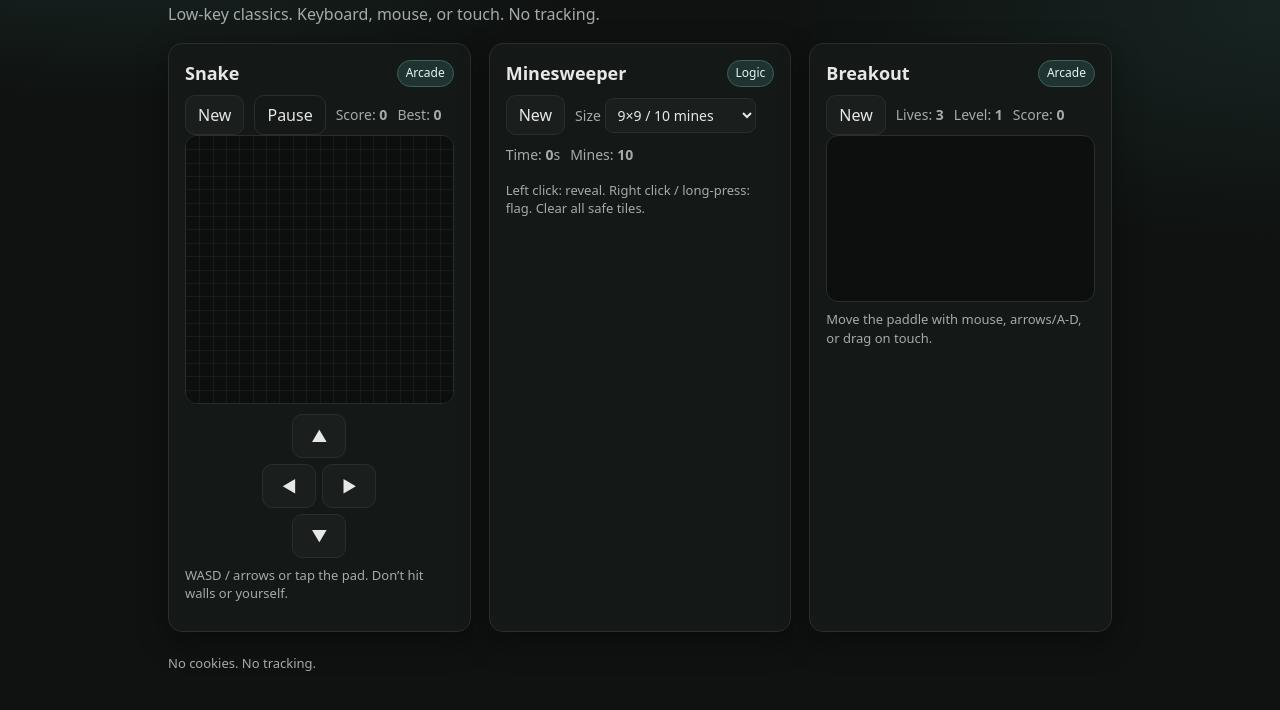
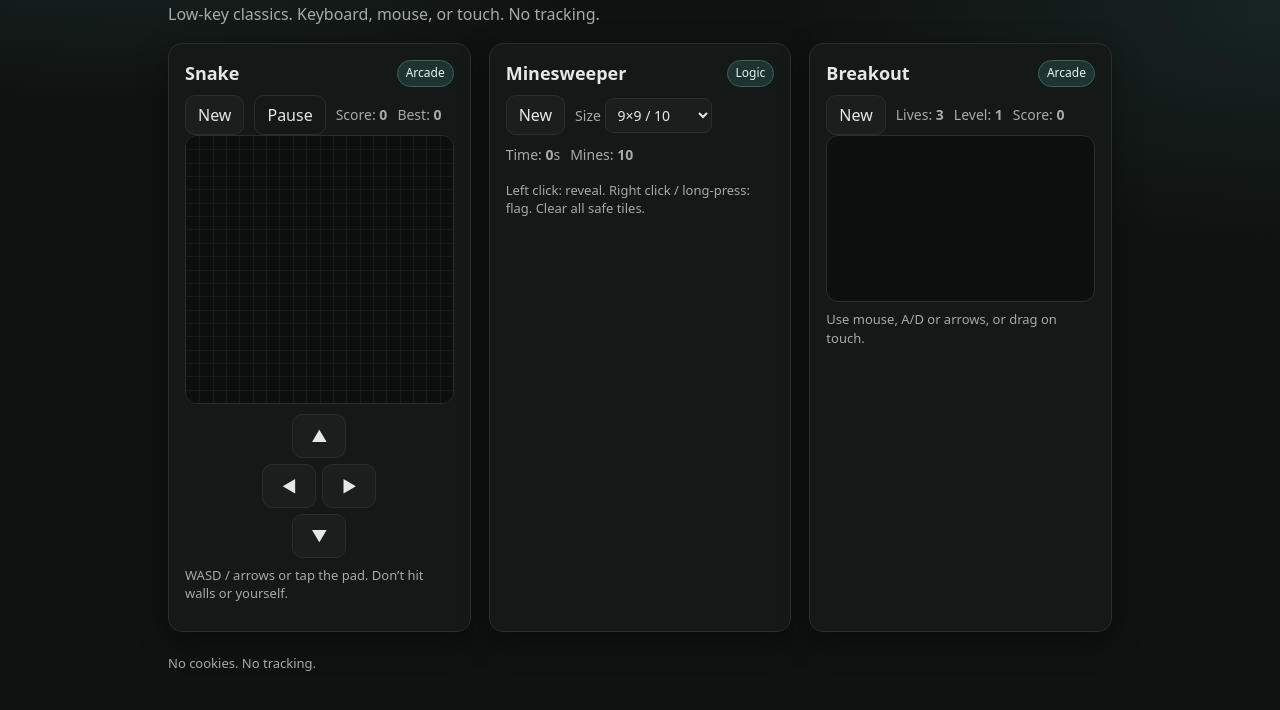
Before and after one commit to GMolter/GMolter.github.io, a plain HTML site: page index.html in a window 1280 px wide. Shown: the part 68-778 px from the top of the page. Drawn offline with Linux system fonts and the light colour scheme.

Commit message:
Update index.html

```diff
--- a/index.html
+++ b/index.html
@@ -27,14 +27,11 @@
         <span class="muted counter">Best: <strong id="snk-best">0</strong></span>
         <span id="snk-status" class="muted status" role="status" aria-live="polite"></span>
       </div>
-
       <div class="canvas-wrap">
         <canvas id="snk-canvas" width="360" height="360" aria-label="Snake board"></canvas>
       </div>
-
-      <!-- on-screen d-pad for touch -->
       <div class="dpad" aria-hidden="true">
-        <button class="d d-up"   data-dir="up">▲</button>
+        <button class="d d-up" data-dir="up">▲</button>
         <div class="d-row">
           <button class="d d-left" data-dir="left">◀</button>
           <button class="d d-right" data-dir="right">▶</button>
@@ -54,9 +51,9 @@
         <button class="btn" id="msw-new">New</button>
         <label class="muted">Size
           <select id="msw-size" aria-label="Board size">
-            <option value="9,10" selected>9×9 / 10 mines</option>
-            <option value="12,20">12×12 / 20 mines</option>
-            <option value="16,40">16×16 / 40 mines</option>
+            <option value="9,10" selected>9×9 / 10</option>
+            <option value="12,20">12×12 / 20</option>
+            <option value="16,40">16×16 / 40</option>
           </select>
         </label>
         <span class="muted counter">Time: <strong id="msw-time">0</strong>s</span>
@@ -80,17 +77,15 @@
         <span class="muted counter">Score: <strong id="brk-score">0</strong></span>
         <span id="brk-status" class="muted status" role="status" aria-live="polite"></span>
       </div>
-
       <div class="canvas-wrap">
         <canvas id="brk-canvas" width="420" height="260" aria-label="Breakout playfield"></canvas>
       </div>
-      <p class="help">Move the paddle with mouse, arrows/A-D, or drag on touch.</p>
+      <p class="help">Use mouse, A/D or arrows, or drag on touch.</p>
     </article>
   </section>
 
   <footer class="footer">No cookies. No tracking.</footer>
 </main>
-
 <script src="app.js"></script>
 </body>
 </html>
```
